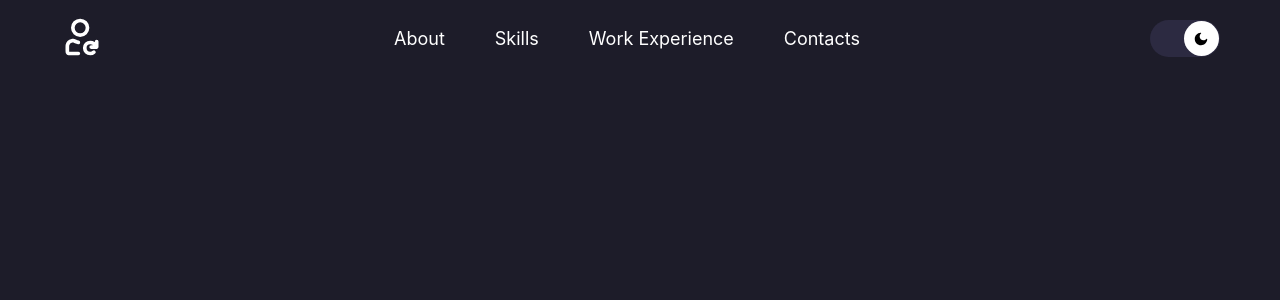
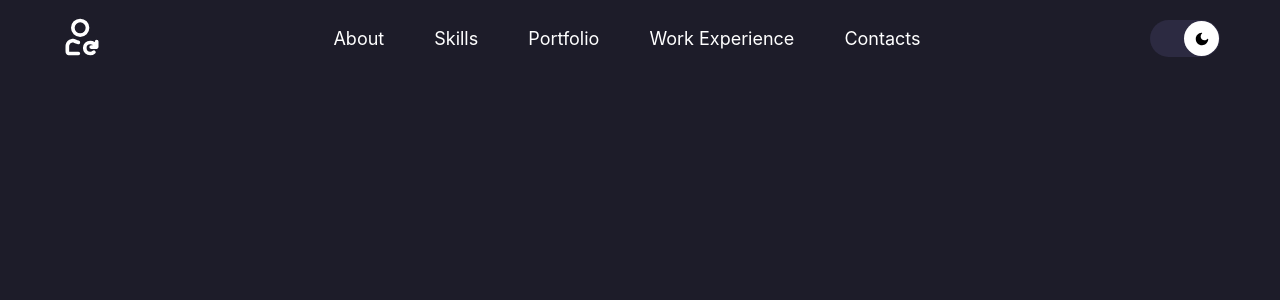
Before and after one commit to HELLRAID-cmd/Portfolio, a React (Vite) app in the folder client/: page / in a window 1280 px wide. Shown: the top 300 px of the page. Built offline with nearby package versions, Linux system fonts and the light colour scheme.

Commit message:
Добавил еще одну ссылку

```diff
--- a/client/src/Components/Header/Header.tsx
+++ b/client/src/Components/Header/Header.tsx
@@ -53,6 +53,11 @@ export const Header = () => {
             </li>
             <li className="header__menu-item">
               <a className="header__menu-item-link" href="#!">
+                Portfolio
+              </a>
+            </li>
+            <li className="header__menu-item">
+              <a className="header__menu-item-link" href="#!">
                 Work Experience
               </a>
             </li>
```
